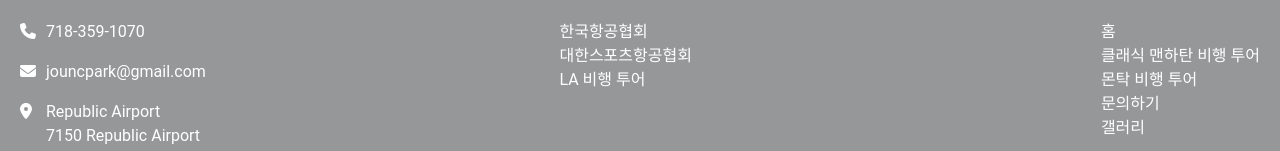
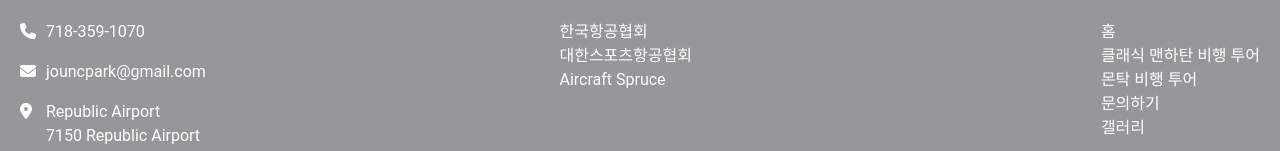
Before and after one commit to nooccarr/JetAirBlue, a React (Vite) app: page / in a window 1280 px wide. Shown: the part 3739-3890 px from the top of the page. Built offline with nearby package versions, Linux system fonts and the light colour scheme; what @nextui-org/react would draw is missing.

Commit message:
Add Aircraft Spruce to the footer

```diff
--- a/src/components/Footer.jsx
+++ b/src/components/Footer.jsx
@@ -72,7 +72,7 @@ const Footer = () => {
           </Link>
         </li>
         <li className="footer-quick-links">
-          <Link to="http://www.kulaa.or.kr/">
+          <Link to="http://www.kulaa.or.kr">
             <FormattedMessage
               id="footer.external-link.kulaa"
               defaultMessage="Korea Sport Aviation Association"
@@ -80,10 +80,10 @@ const Footer = () => {
           </Link>
         </li>
         <li className="footer-quick-links">
-          <Link to="https://www.zoomzoomtour.com/seller/257746">
+          <Link to="https://www.aircraftspruce.com">
             <FormattedMessage
-              id="footer.external-link.zoomzoomtour"
-              defaultMessage="LA Flight Tour"
+              id="footer.external-link.aircraft-spruce"
+              defaultMessage="Aircraft Spruce"
             />
           </Link>
         </li>
--- a/src/components/lang/en-US.json
+++ b/src/components/lang/en-US.json
@@ -154,7 +154,7 @@
   "contact-us-form.button": "Submit",
   "footer.external-link.air-transport": "Korea Civil Aviation Association",
   "footer.external-link.kulaa": "Korea Sport Aviation Association",
-  "footer.external-link.zoomzoomtour": "LA Flight Tour",
+  "footer.external-link.aircraft-spruce": "Aircraft Spruce",
   "footer.link.home": "Home",
   "footer.link.classic-manhattan-plane-tour": "Classic Manhattan Plane Tour",
   "footer.link.montauk-plane-tour": "Montauk Plane Tour",
--- a/src/components/lang/ko-KR.json
+++ b/src/components/lang/ko-KR.json
@@ -154,7 +154,7 @@
   "contact-us-form.button": "보내기",
   "footer.external-link.air-transport": "한국항공협회",
   "footer.external-link.kulaa": "대한스포츠항공협회",
-  "footer.external-link.zoomzoomtour": "LA 비행 투어",
+  "footer.external-link.aircraft-spruce": "Aircraft Spruce",
   "footer.link.home": "홈",
   "footer.link.classic-manhattan-plane-tour": "클래식 맨하탄 비행 투어",
   "footer.link.montauk-plane-tour": "몬탁 비행 투어",
```
